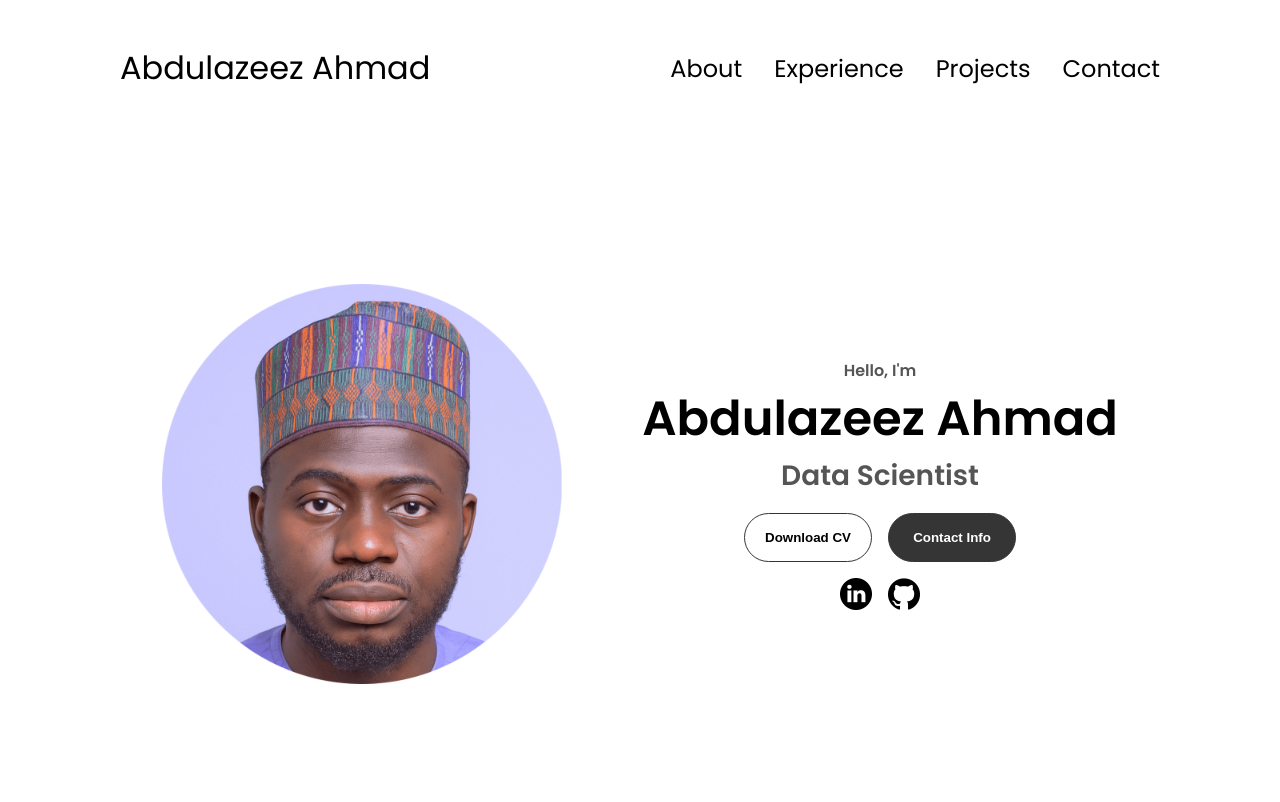
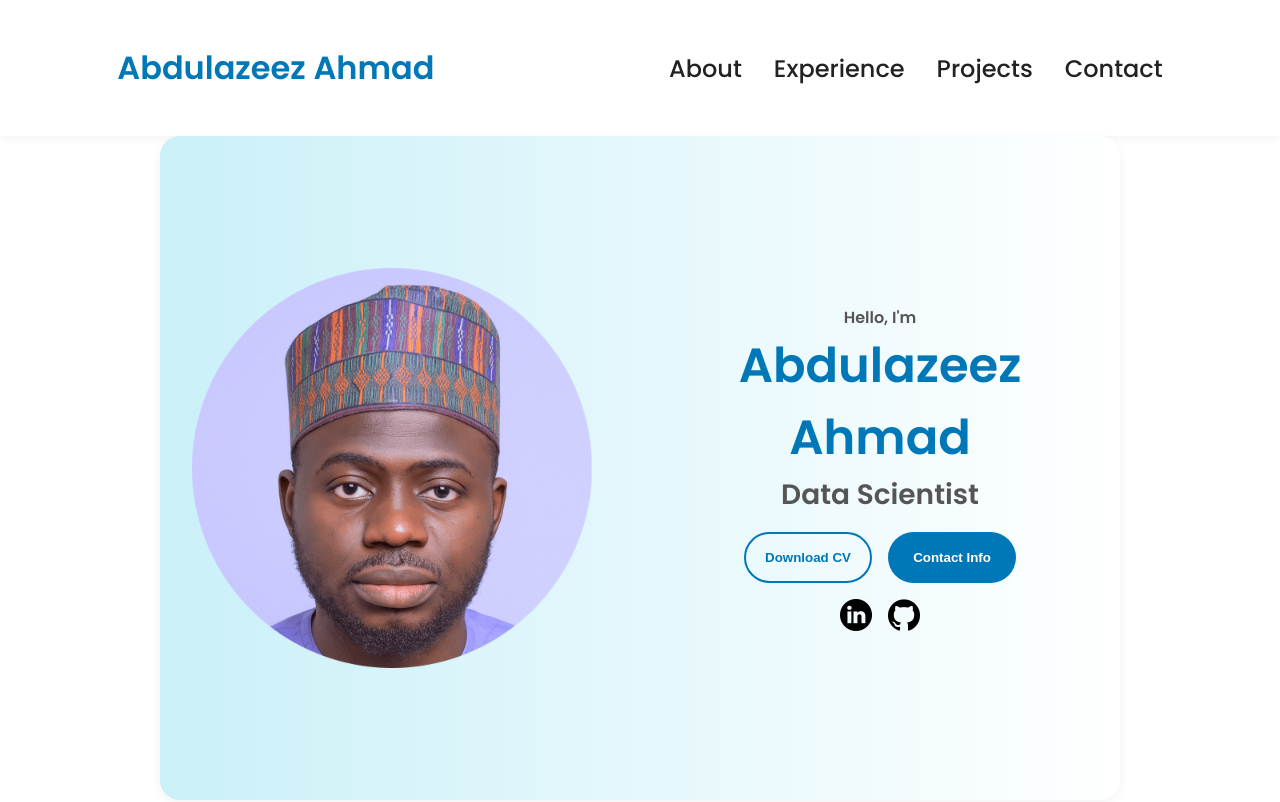
Before and after one commit to NobleezIT/Portfolio, a plain HTML site: page index.html in a window 1280 px wide. Shown: the top 802 px of the page. Drawn offline with Linux system fonts and the light colour scheme.

Commit message:
Update style.css

```diff
--- a/style.css
+++ b/style.css
@@ -430,3 +430,207 @@ footer {
 footer p {
   text-align: center;
 }
+
+/* THEME COLORS */
+:root {
+  --primary-color: #0077b6;
+  --accent-color: #48cae4;
+  --light-bg: #f8f9fa;
+  --text-dark: #222;
+}
+
+/* Apply new theme */
+body {
+  background-color: white;
+  color: var(--text-dark);
+}
+
+/* NAVBAR ENHANCEMENTS */
+nav {
+  background-color: white;
+  box-shadow: 0 4px 10px rgba(0, 0, 0, 0.05);
+}
+
+.nav-links a:hover {
+  color: var(--primary-color);
+  text-decoration-color: var(--accent-color);
+}
+
+/* BUTTONS */
+.btn-color-1 {
+  background-color: var(--primary-color);
+  color: white;
+  border: none;
+}
+
+.btn-color-1:hover {
+  background-color: #023e8a;
+}
+
+.btn-color-2 {
+  border: 2px solid var(--primary-color);
+  color: var(--primary-color);
+}
+
+.btn-color-2:hover {
+  background-color: var(--primary-color);
+  color: white;
+}
+
+/* SECTION BACKGROUNDS */
+#about, #projects {
+  background-color: var(--light-bg);
+  padding-top: 5vh;
+  padding-bottom: 5vh;
+  border-radius: 20px;
+}
+
+/* PROJECT CARD ENHANCEMENT */
+.color-container {
+  background-color: white;
+  box-shadow: 0 4px 12px rgba(0, 0, 0, 0.08);
+  transition: transform 0.3s ease;
+}
+
+.color-container:hover {
+  transform: translateY(-5px);
+}
+
+/* ICONS */
+.icon:hover {
+  filter: brightness(1.2);
+}
+
+/* FOOTER */
+footer {
+  background-color: var(--light-bg);
+  padding-top: 1rem;
+  border-top: 1px solid #ccc;
+}
+
+/* SECTION HEADINGS */
+.title {
+  color: var(--primary-color);
+}
+
+.experience-sub-title {
+  color: var(--primary-color);
+}
+
+#profile {
+  background: linear-gradient(to right, #caf0f8, #f1f1f1);
+  border-radius: 20px;
+  padding: 2rem;
+}
+
+
+/* === THEME COLORS === */
+:root {
+  --primary-color: #0077b6;
+  --accent-color: #48cae4;
+  --light-bg: #f8f9fa;
+  --text-dark: #222;
+  --shadow-light: rgba(0, 0, 0, 0.05);
+  --shadow-medium: rgba(0, 0, 0, 0.1);
+}
+
+/* === GLOBAL === */
+body {
+  background-color: white;
+  color: var(--text-dark);
+}
+
+section {
+  background-color: white;
+  border-radius: 16px;
+  box-shadow: 0 4px 12px var(--shadow-light);
+  padding: 2rem;
+  margin-bottom: 3rem;
+}
+
+/* === NAVBAR === */
+nav {
+  background-color: white;
+  box-shadow: 0 2px 10px var(--shadow-light);
+}
+
+.nav-links a {
+  color: var(--text-dark);
+  font-weight: 500;
+}
+
+.nav-links a:hover {
+  color: var(--primary-color);
+  text-decoration-color: var(--accent-color);
+}
+
+/* === LOGO === */
+.logo {
+  color: var(--primary-color);
+  font-weight: 600;
+}
+
+/* === BUTTONS === */
+.btn-color-1 {
+  background-color: var(--primary-color);
+  color: white;
+  border: none;
+}
+
+.btn-color-1:hover {
+  background-color: #023e8a;
+}
+
+.btn-color-2 {
+  border: 2px solid var(--primary-color);
+  color: var(--primary-color);
+}
+
+.btn-color-2:hover {
+  background-color: var(--primary-color);
+  color: white;
+}
+
+/* === SOCIAL ICONS === */
+#socials-container .icon:hover {
+  transform: scale(1.1);
+  filter: brightness(1.2);
+  transition: 0.3s ease;
+}
+
+/* === PROFILE SECTION === */
+#profile {
+  background: linear-gradient(to right, #caf0f8, #ffffff);
+  border-radius: 20px;
+  padding: 2rem;
+  box-shadow: 0 4px 12px var(--shadow-light);
+}
+
+/* === PROJECT CARDS === */
+.color-container {
+  background-color: white;
+  border: none;
+  box-shadow: 0 4px 14px var(--shadow-medium);
+  transition: transform 0.3s ease;
+}
+
+.color-container:hover {
+  transform: translateY(-6px);
+}
+
+/* === TITLES === */
+.title {
+  color: var(--primary-color);
+}
+
+.experience-sub-title {
+  color: var(--primary-color);
+}
+
+/* === FOOTER === */
+footer {
+  background-color: var(--light-bg);
+  border-top: 1px solid #ddd;
+  padding-top: 1rem;
+  margin-top: 2rem;
+}
```
